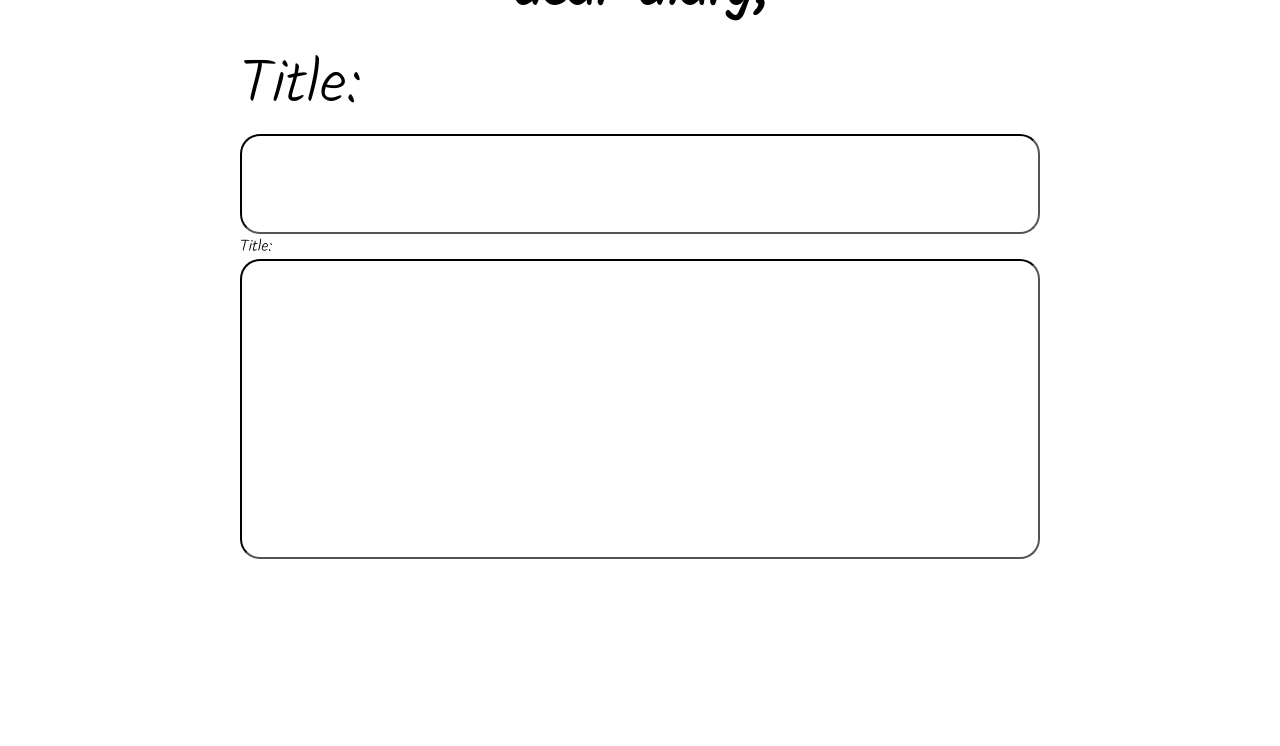
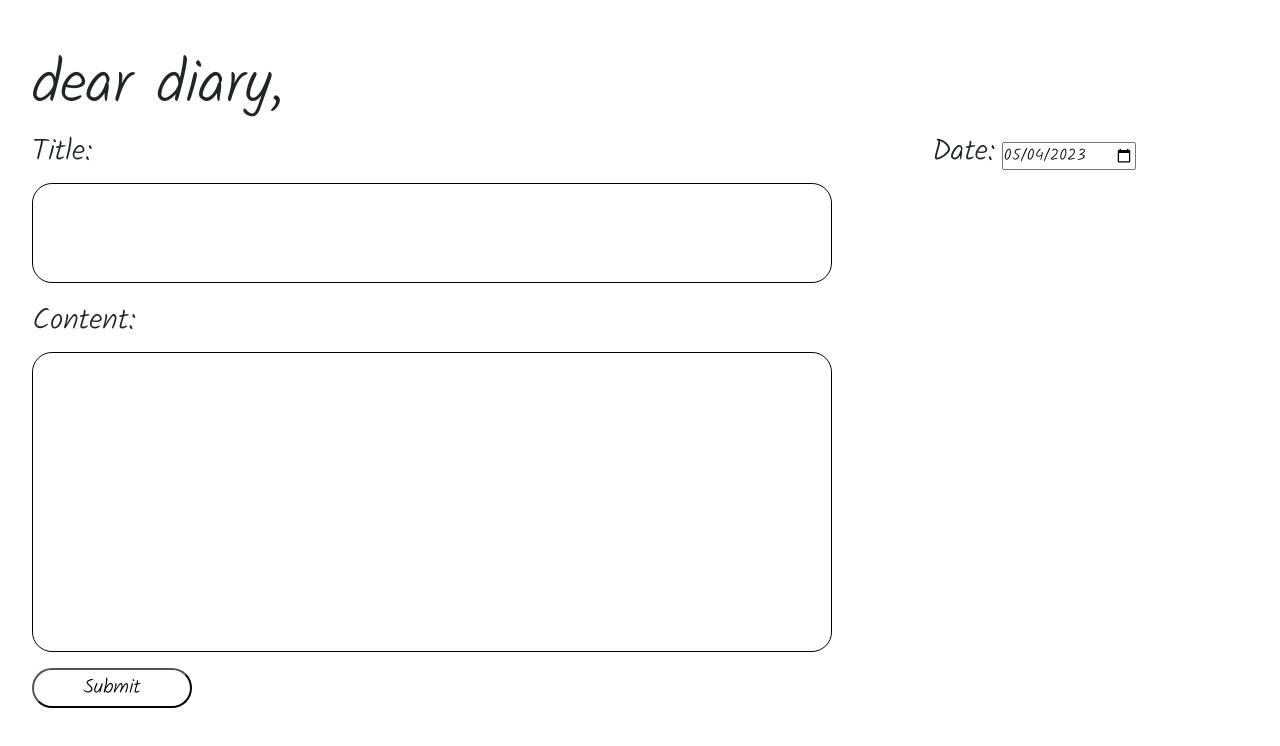
Before and after one commit to doheelee0328/diary, a plain HTML site: page client/diary.html in a window 1280 px wide. Drawn offline with nearby package versions, Linux system fonts and the light colour scheme.

Commit message:
finish the form

```diff
--- a/client/diary.css
+++ b/client/diary.css
@@ -2,9 +2,19 @@
   display: flex;
   flex-direction: column;
   justify-content: space-around;
-  margin: 50px 0px 20px 30px;
+  margin: 50px;
+  padding-left: 20px;
 }
 
+form {
+  padding-left: 20px;
+}
+.title-date-container {
+  display: flex;
+}
+.date-picker {
+  margin-left: 100px;
+}
 .title {
   font-size: 60px;
 }
@@ -18,6 +28,10 @@
   width: 800px;
   border-radius: 20px;
   border-color: black;
+  outline: none;
+  text-align: left;
+  display: table;
+  vertical-align: top;
 }
 
 #content {
@@ -25,6 +39,9 @@
   width: 800px;
   border-radius: 20px;
   border-color: black;
+  outline: none;
+  text-align: left;
+  vertical-align: top;
 }
 
 .btn {
--- a/client/diary.html
+++ b/client/diary.html
@@ -6,47 +6,19 @@
     <meta name="viewport" content="width=device-width, initial-scale=1.0" />
     <link rel="stylesheet" href="style.css" />
     <scrip defer src="app.js"></scrip>
-
+    <link
+      href="https://cdn.jsdelivr.net/npm/bootstrap@5.3.0-alpha3/dist/css/bootstrap.min.css"
+      rel="stylesheet"
+      integrity="sha384-KK94CHFLLe+nY2dmCWGMq91rCGa5gtU4mk92HdvYe+M/SXH301p5ILy+dN9+nJOZ"
+      crossorigin="anonymous"
+    />
     <title>Diary</title>
   </head>
   <body>
+    <div class="container-fluid">
       <form>
-      <div class="container">
         <h1 class="title">dear diary,</h1>
-        <div class="title-container">
-          <div class="title-container">
-
-          <label for="title" class="title"
-            >Title:</label
-          >
-          <input
-            type="text"
-            class="form-title"
-            id="title"
-            aria-describedby="text"
-          />
-        </div>
-         <div class="title-container">
-
-          <label for="title" class="content"
-            >Title:</label
-          >
-          <input
-            type="text"
-            class="form-content"
-            id="content"
-            aria-describedby="text"
-          />
-        </div>
-
-      </div>
-    </form>
-  </body>
-</html>
-<!--
-div class="title-container">
-          <h1 class="title">dear diary,</h1>
-        </div>
+        <div class="title-date-container">
           <div class="mb-3">
             <label for="exampleInputEmail1" class="form-label title"
               >Title:</label
@@ -58,10 +30,26 @@ div class="title-container">
               aria-describedby="emailHelp"
             />
           </div>
+          <div class="date-picker">
+            <label for="exampleInputPassword1" class="form-label content"
+              >Date:</label
+            >
+            <input
+              type="date"
+              id="start"
+              name="trip-start"
+              value="2023-05-04"
+            />
+          </div>
+        </div>
         <div class="mb-3">
           <label for="exampleInputPassword1" class="form-label content"
             >Content:</label
           >
           <input type="password " class="form-control content" id="content" />
         </div>
-        <button type="submit" class="btn">Submit</button> -->
+        <button type="submit" class="button">Submit</button>
+      </form>
+    </div>
+  </body>
+</html>
```
Lines whose indentation alone changed are shown as unchanged.
